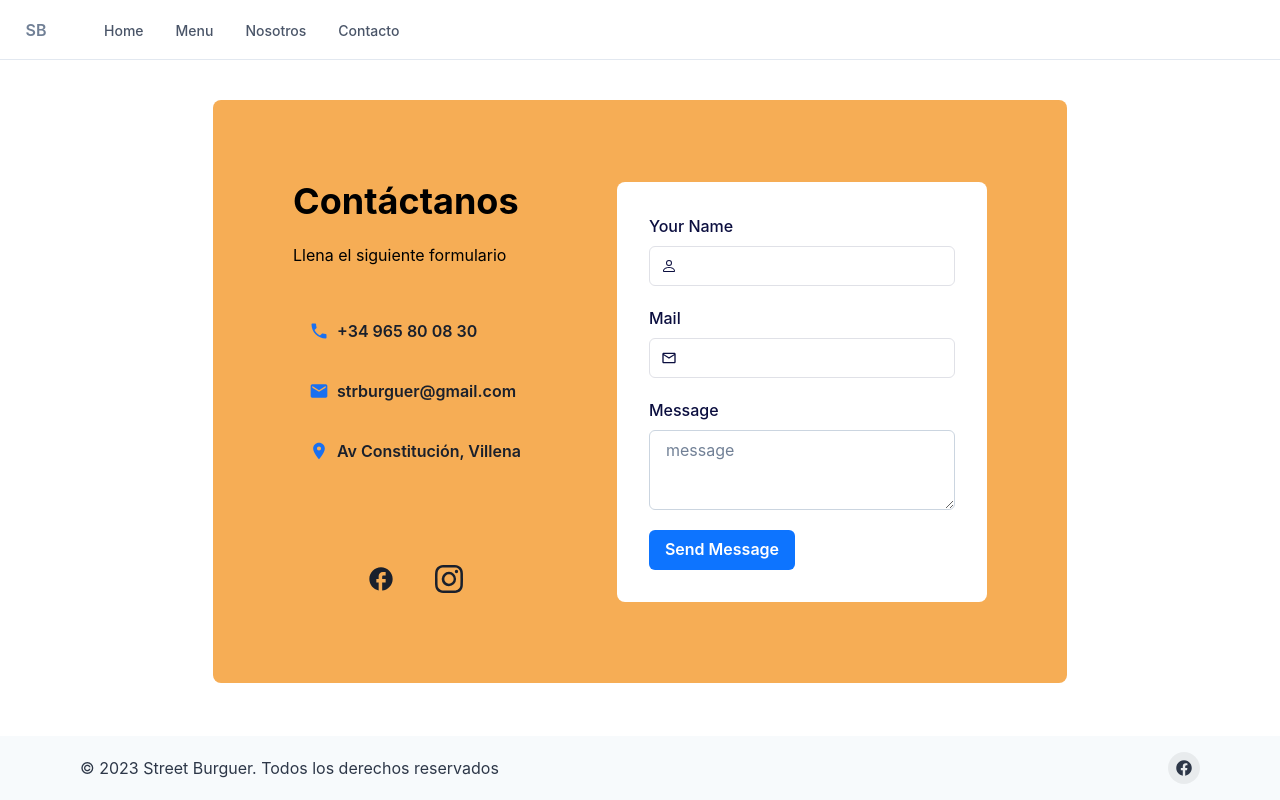
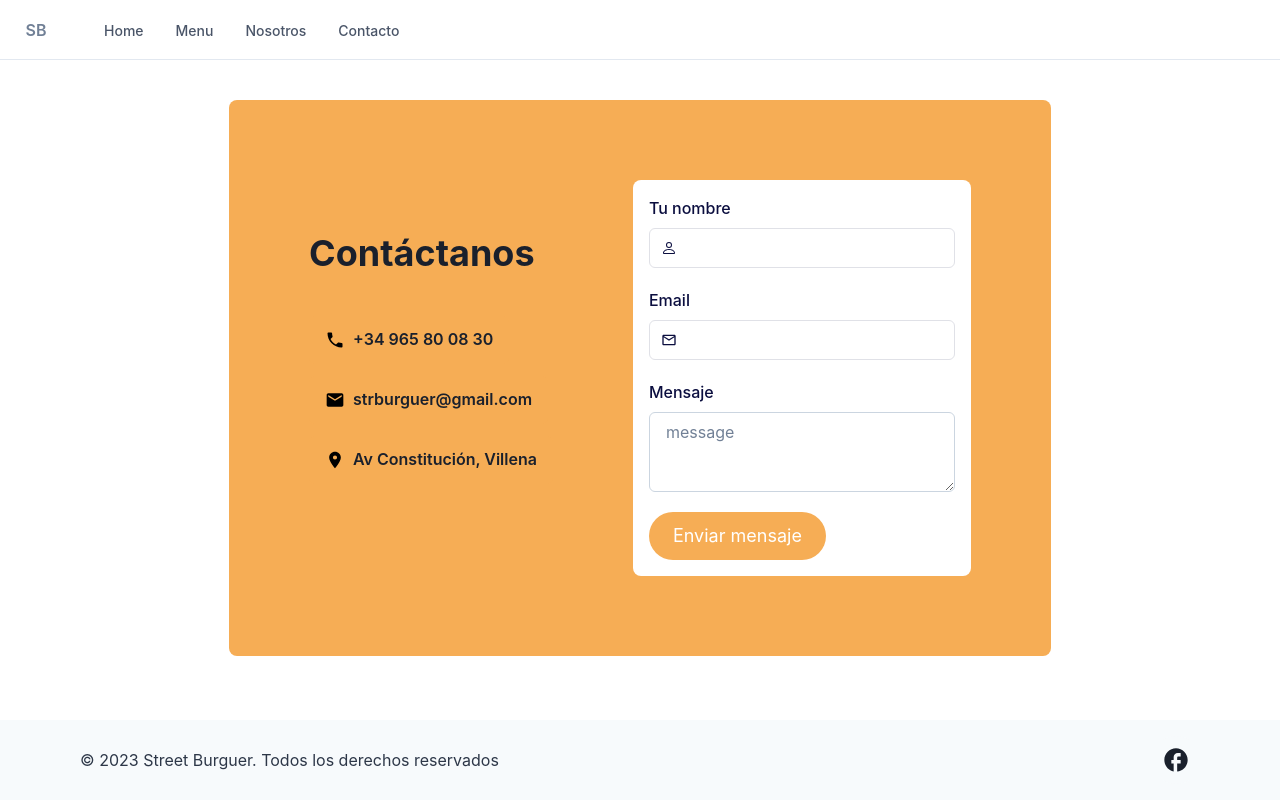
Before and after one commit to maurojasnova/street-burguer, a Next.js app: page /contacto in a window 1280 px wide. Built offline with nearby package versions, Linux system fonts and the light colour scheme.

Commit message:
Added UI to contact form and connected to Next API

```diff
--- /dev/null
+++ b/app/api/submit-contact/route.ts
@@ -0,0 +1,15 @@
+import { NextResponse } from "next/server";
+
+type Form = {
+    name?: string,
+    email?: string,
+    message?: string
+}
+
+export async function POST(request: Request) {
+  const data: Form = await request.json();
+  console.log("data: ", data)
+  const { name, email, message } = data
+
+  return NextResponse.json({ name, email, message })
+}
--- a/app/contacto/page.tsx
+++ b/app/contacto/page.tsx
@@ -19,6 +19,7 @@ import {
   InputGroup,
   InputLeftElement,
   Textarea,
+  Link,
 } from "@chakra-ui/react";
 import {
   MdPhone,
@@ -27,7 +28,7 @@ import {
   MdFacebook,
   MdOutlineEmail,
 } from "react-icons/md";
-import { BsInstagram, BsPerson } from "react-icons/bs";
+import { BsPerson } from "react-icons/bs";
 import { useForm } from "react-hook-form";
 
 interface IFormInputs {
@@ -43,34 +44,33 @@ export default function Contact() {
     formState: { errors, isSubmitting },
   } = useForm<IFormInputs>();
 
-  function onSubmit(values) {
-    return new Promise<void>((resolve) => {
-      setTimeout(() => {
-        alert(JSON.stringify(values, null, 2));
-        resolve();
-      }, 3000);
+  const onSubmit = async (data) => {
+    fetch("/api/submit-contact", {
+      method: "POST",
+      body: JSON.stringify(data),
+      headers: {
+        "Content-Type": "application/json",
+      },
     });
-  }
+    alert(JSON.stringify(data));
+  };
 
   return (
-    <Container bg="white" maxW="full" mt={0} centerContent overflow="hidden">
+    <Container bg="white" maxW="full"  centerContent overflow="hidden">
       <Flex>
         <Box
           bg="orange.300"
-          color="black"
+          color="gray.800"
           borderRadius="lg"
-          m={{ sm: 4, md: 16, lg: 10 }}
+          m={{ sm: 16, md: 16, lg: 10 }}
           p={{ sm: 5, md: 5, lg: 16 }}
         >
           <Box p={4}>
-            <Wrap spacing={{ base: 20, sm: 3, md: 5, lg: 20 }} align={"center"}>
+            <Wrap spacing={{ base: 20, sm: 5, md: 5, lg: 20 }} align={"center"}>
               <WrapItem>
                 <Box>
                   <Heading>Contáctanos</Heading>
-                  <Text mt={{ sm: 3, md: 3, lg: 5 }}>
-                    Llena el siguiente formulario
-                  </Text>
-                  <Box py={{ base: 5, sm: 5, md: 8, lg: 10 }}>
+                  <Box py={{ base: 3, sm: 4, md: 4, lg: 10 }}>
                     <VStack
                       pl={0}
                       spacing={3}
@@ -81,9 +81,11 @@ export default function Contact() {
                         size="md"
                         height="48px"
                         // width="200px"
+                        bg="orange.300"
+                        _hover={{ bg: "orange.300" }}
                         variant="ghost"
-                        _hover={{ border: "2px solid #1C6FEB" }}
-                        leftIcon={<MdPhone color="#1970F1" size="20px" />}
+                        cursor="default"
+                        leftIcon={<MdPhone color="#000000" size="20px" />}
                       >
                         +34 965 80 08 30
                       </Button>
@@ -91,9 +93,11 @@ export default function Contact() {
                         size="md"
                         height="48px"
                         // width="200px"
+                        bg="orange.300"
+                        _hover={{ bg: "orange.300" }}
                         variant="ghost"
-                        _hover={{ border: "2px solid #1C6FEB" }}
-                        leftIcon={<MdEmail color="#1970F1" size="20px" />}
+                        cursor="default"
+                        leftIcon={<MdEmail color="#000000" size="20px" />}
                       >
                         strburguer@gmail.com
                       </Button>
@@ -101,47 +105,25 @@ export default function Contact() {
                         size="md"
                         height="48px"
                         // width="200px"
+                        bg="orange.300"
+                        _hover={{ bg: "orange.300" }}
                         variant="ghost"
-                        _hover={{ border: "2px solid #1C6FEB" }}
-                        leftIcon={<MdLocationOn color="#1970F1" size="20px" />}
+                        cursor="default"
+                        leftIcon={<MdLocationOn color="#000000" size="20px" />}
                       >
                         Av Constitución, Villena
                       </Button>
                     </VStack>
                   </Box>
-                  <HStack
-                    mt={{ lg: 10, md: 10 }}
-                    spacing={5}
-                    px={5}
-                    alignItems="flex-start"
-                    justify={"center"}
-                  >
-                    <IconButton
-                      aria-label="facebook"
-                      variant="ghost"
-                      size="lg"
-                      isRound={true}
-                      _hover={{ bg: "#0D74FF" }}
-                      icon={<MdFacebook size="28px" />}
-                    />
-                    <IconButton
-                      aria-label="instagram"
-                      variant="ghost"
-                      size="lg"
-                      isRound={true}
-                      _hover={{ bg: "#0D74FF" }}
-                      icon={<BsInstagram size="28px" />}
-                    />
-                  </HStack>
                 </Box>
               </WrapItem>
               <WrapItem>
                 <Box bg="white" borderRadius="lg">
-                  <Box m={8} color="#0B0E3F">
+                  <Box m={4} color="#0B0E3F">
                     <form onSubmit={handleSubmit(onSubmit)}>
                       <VStack spacing={5}>
                         <FormControl isInvalid={Boolean(errors.name)}>
-                          <FormLabel>Your Name</FormLabel>
+                          <FormLabel>Tu nombre</FormLabel>
                           <InputGroup borderColor="#E0E1E7">
                             <InputLeftElement pointerEvents="none">
                               <BsPerson color="gray.800" />
@@ -152,10 +134,10 @@ export default function Contact() {
                               size="md"
                               id="name"
                               {...register("name", {
-                                required: "This is required",
+                                required: "Esto es requerido",
                                 minLength: {
                                   value: 4,
-                                  message: "Minimum length should be 4",
+                                  message: "Longitud mínima de 4 caracteres",
                                 },
                               })}
                             />
@@ -165,7 +147,7 @@ export default function Contact() {
                           </FormErrorMessage>
                         </FormControl>
                         <FormControl isInvalid={Boolean(errors.email)}>
-                          <FormLabel>Mail</FormLabel>
+                          <FormLabel>Email</FormLabel>
                           <InputGroup borderColor="#E0E1E7">
                             <InputLeftElement pointerEvents="none">
                               <MdOutlineEmail color="gray.800" />
@@ -175,10 +157,10 @@ export default function Contact() {
                               size="md"
                               id="email"
                               {...register("email", {
-                                required: "This is required",
+                                required: "Esto es requerido",
                                 minLength: {
                                   value: 4,
-                                  message: "Minimum length should be 4",
+                                  message: "Longitud mínima de 4 caracteres",
                                 },
                               })}
                             />
@@ -188,7 +170,7 @@ export default function Contact() {
                           </FormErrorMessage>
                         </FormControl>
                         <FormControl isInvalid={Boolean(errors.message)}>
-                          <FormLabel>Message</FormLabel>
+                          <FormLabel>Mensaje</FormLabel>
                           <Textarea
                             borderColor="gray.300"
                             _hover={{
@@ -197,10 +179,10 @@ export default function Contact() {
                             placeholder="message"
                             id="message"
                             {...register("message", {
-                              required: "This is required",
+                              required: "Esto es requerido",
                               minLength: {
                                 value: 4,
-                                message: "Minimum length should be 4",
+                                message: "Longitud mínima de 4 caracteres",
                               },
                             })}
                           />
@@ -211,13 +193,16 @@ export default function Contact() {
                         <FormControl float="right">
                           <Button
                             variant="solid"
-                            bg="#0D74FF"
+                            rounded={"full"}
+                            size={"lg"}
+                            fontWeight={"normal"}
+                            bg="orange.300"
                             color="white"
-                            _hover={{}}
+                            _hover={{ bg: "orange.500" }}
                             type="submit"
                             isLoading={isSubmitting}
                           >
-                            Send Message
+                            Enviar mensaje
                           </Button>
                         </FormControl>
                       </VStack>
--- a/components/Footer.tsx
+++ b/components/Footer.tsx
@@ -6,60 +6,46 @@ import {
   Text,
   useColorModeValue,
   VisuallyHidden,
-  } from '@chakra-ui/react';
-  import { FaFacebook, FaInstagram} from 'react-icons/fa';
-  import { ReactNode } from 'react';
-
-  const SocialButton = ({
-    children,
-    label,
-    href,
-  }: {
-    children: ReactNode;
-    label: string;
-    href: string;
-  }) => {
-    return (
-      <chakra.button
-        bg={useColorModeValue('blackAlpha.100', 'whiteAlpha.100')}
-        rounded={'full'}
-        w={8}
-        h={8}
-        cursor={'pointer'}
-        as={'a'}
-        href={href}
-        display={'inline-flex'}
-        alignItems={'center'}
-        justifyContent={'center'}
-        transition={'background 0.3s ease'}
-        _hover={{
-          bg: useColorModeValue('blackAlpha.200', 'whiteAlpha.200'),
-        }}>
-        <VisuallyHidden>{label}</VisuallyHidden>
-        {children}
-      </chakra.button>
-    );
-  };
+  Link,
+  IconButton,
+} from "@chakra-ui/react";
+import { MdFacebook } from "react-icons/md";
 
 export default function Footer() {
   return (
     <Box
-        bg={useColorModeValue('gray.50', 'gray.900')}
-        color={useColorModeValue('gray.700', 'gray.200')}
-        mt = "auto">
+      bg={useColorModeValue("gray.50", "gray.900")}
+      color={useColorModeValue("gray.700", "gray.200")}
+      mt="auto"
+    >
       <Container
         as={Stack}
-          maxW={'6xl'}
+        maxW={"6xl"}
         py={4}
-          direction={{ base: 'column', md: 'row' }}
+        direction={{ base: "column", md: "row" }}
         spacing={4}
-          justify={{ base: 'center', md: 'space-between' }}
-          align={{ base: 'center', md: 'center' }}>
-          <Text>© {new Date().getFullYear()} Street Burguer. Todos los derechos reservados</Text>
-          <Stack direction={'row'} spacing={6}>
-            <SocialButton label={'Facebook'} href={'https://www.facebook.com/profile.php?id=100063743344193'}>
-              <FaFacebook />
-            </SocialButton>
+        justify={{ base: "center", md: "space-between" }}
+        align={{ base: "center", md: "center" }}
+      >
+        <Text>
+          © {new Date().getFullYear()} Street Burguer. Todos los derechos
+          reservados
+        </Text>
+        <Stack direction={"row"} spacing={6}>
+          <Link
+            href="https://www.facebook.com/profile.php?id=100063743344193"
+            isExternal
+          >
+            <IconButton
+              aria-label="facebook"
+              bg="gray.50"
+              _hover={{ bg: "gray.50" }}
+              variant="ghost"
+              size="lg"
+              isRound={true}
+              icon={<MdFacebook size="28px" />}
+            />
+          </Link>
         </Stack>
       </Container>
     </Box>
```
Lines whose indentation alone changed are shown as unchanged.
